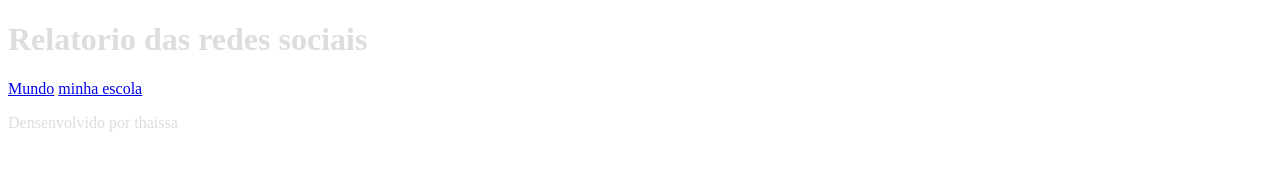
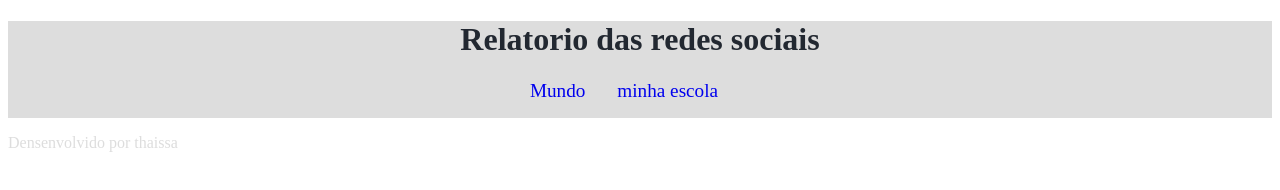
Before and after one commit to thaissa123456/redes-sociais-, a plain HTML site: page index.html in a window 1280 px wide. Drawn offline with Linux system fonts and the light colour scheme.

Commit message:
Update style.css

```diff
--- a/style.css
+++ b/style.css
@@ -14,3 +14,45 @@ body{
   height:100vh
   margin:0;
 }
+
+header {
+  background-color: var(--primary-color);
+  text-align:center;
+  padding: 1 px;
+}
+
+h1 {
+  font-size: 2rem;
+  color:var(--bg-color);
+  font-weight:700;
+}
+
+nav {
+  display:flex;
+  justify-content:center;
+  font-weigth:400;
+}
+
+nav a {
+  text-decoration:none;
+  color: var (--bg-color);
+  margin:0 2rem 1rem 0rem;
+  font-size: 1.2rem;
+}
+
+nav a:hover {
+  text-decorantion: underline;
+  transform: scale(0.90);
+  transition: transform 0.1s;
+}
+
+footer {
+  display: flex;
+  align-items: center;
+  justify-content: center;
+  background-color: var(--primary-color);
+  color: var(--bg-color);
+  widh:100%
+  height: 3rem;
+  margin-top: 2rem;
+}
```
